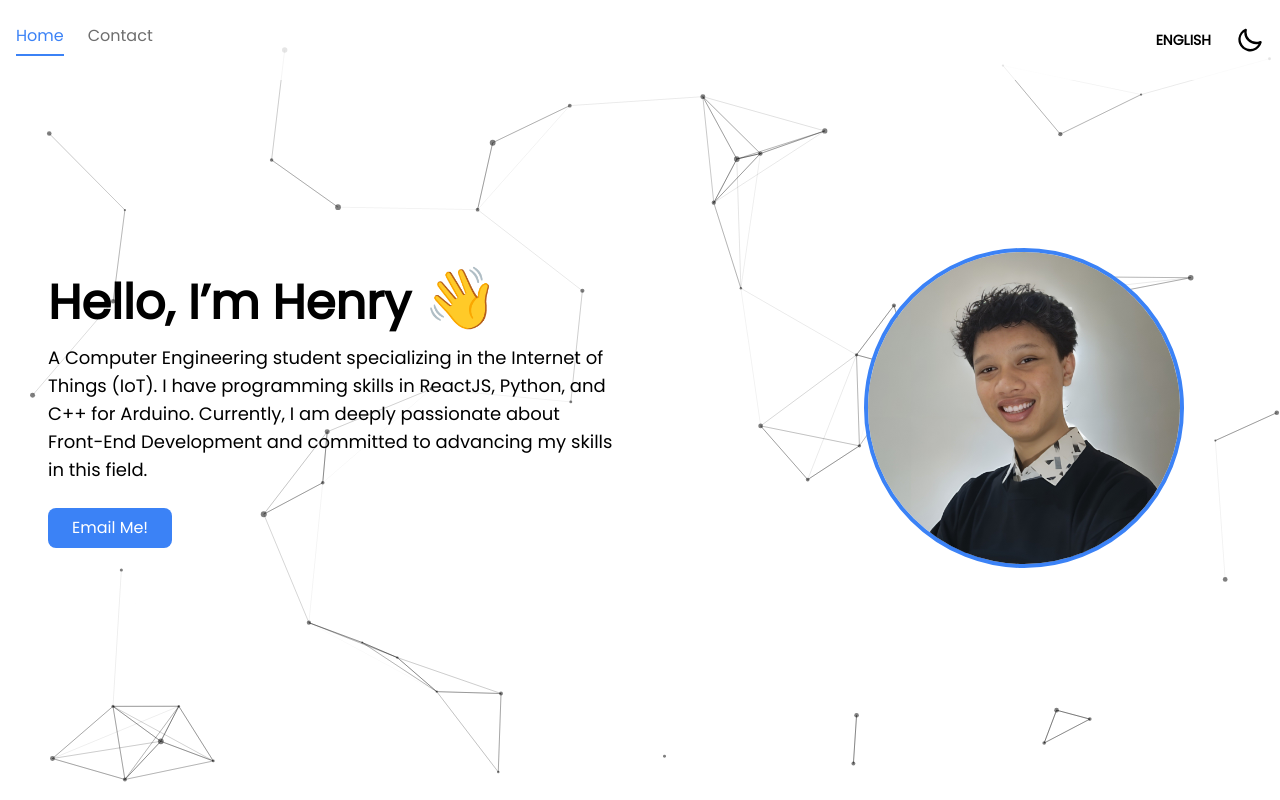
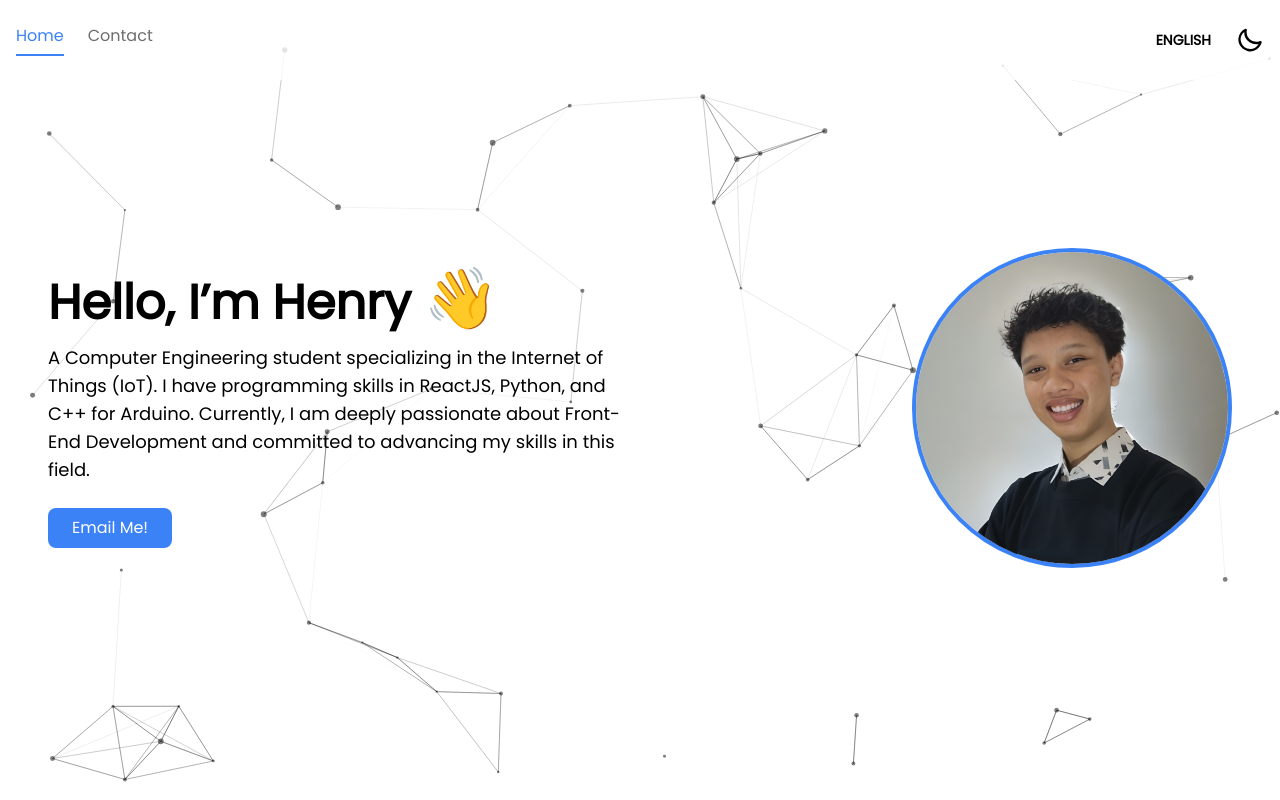
Before and after one commit to HenryFtNonna/profil_pertama, a React (Vite) app in the folder profil_pertama/: page / in a window 1280 px wide. Shown: the top 800 px of the page. Built offline with nearby package versions, Linux system fonts and the light colour scheme.

Commit message:
fixing profile picture

```diff
--- a/profil_pertama/src/Pages/section/herosection/index.jsx
+++ b/profil_pertama/src/Pages/section/herosection/index.jsx
@@ -129,7 +129,7 @@ export default function HeroSection({ isDarkMode, language }) {
           }}
           whileTap={{ scale: 0.95 }}
           viewport={{ amount: 0.2, margin: "100px" }}
-          className="md:w-1/2 flex justify-center md:justify-end mt-8 md:mt-0 mr-12"
+          className="md:w-1/2 flex justify-center md:justify-end mt-8 md:mt-0 "
         >
           <div className="w-80 h-80 rounded-full overflow-hidden border-4 border-blue-500
                           relative hover:shadow-[0_0_50px_15px_rgba(59,130,246,0.7)]
```
